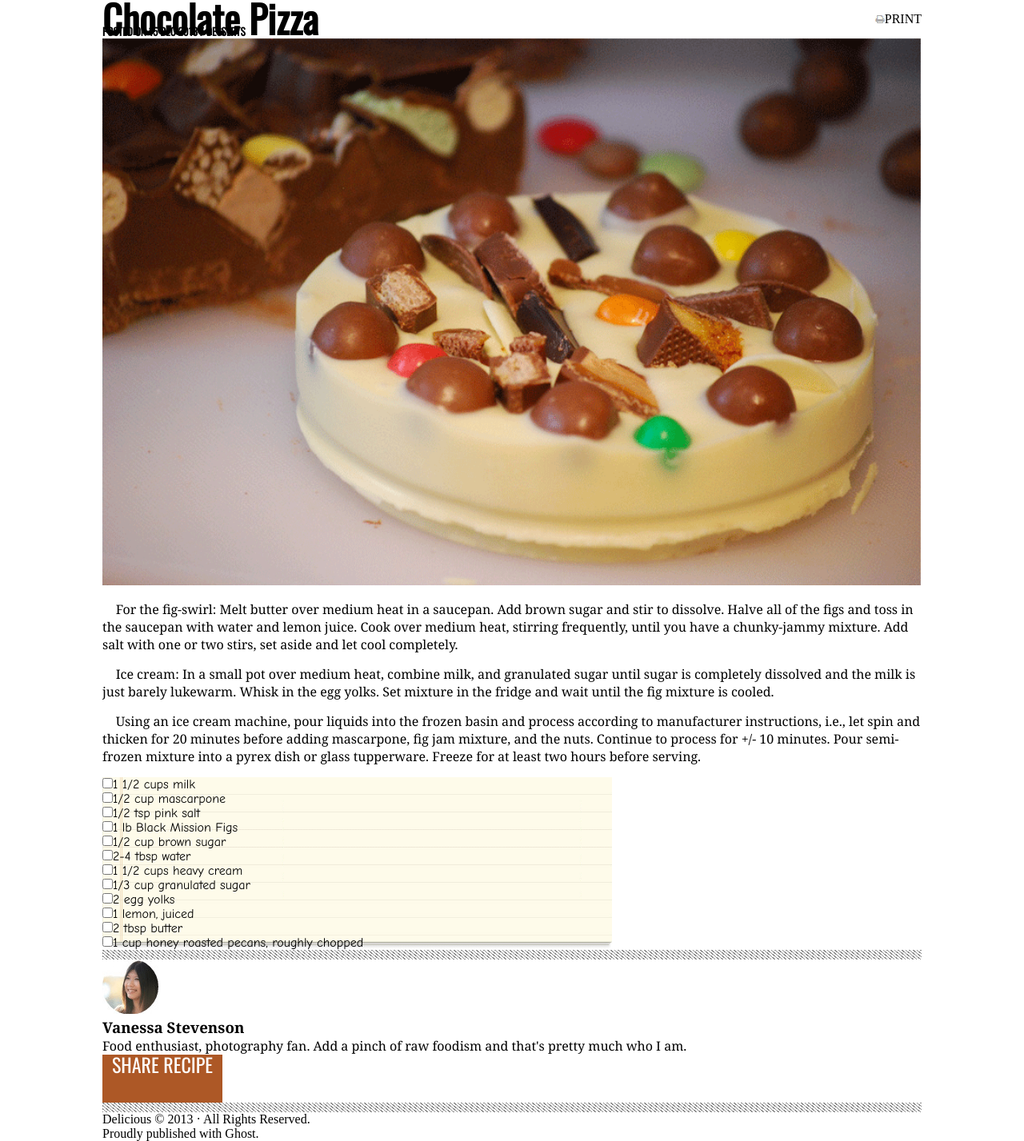
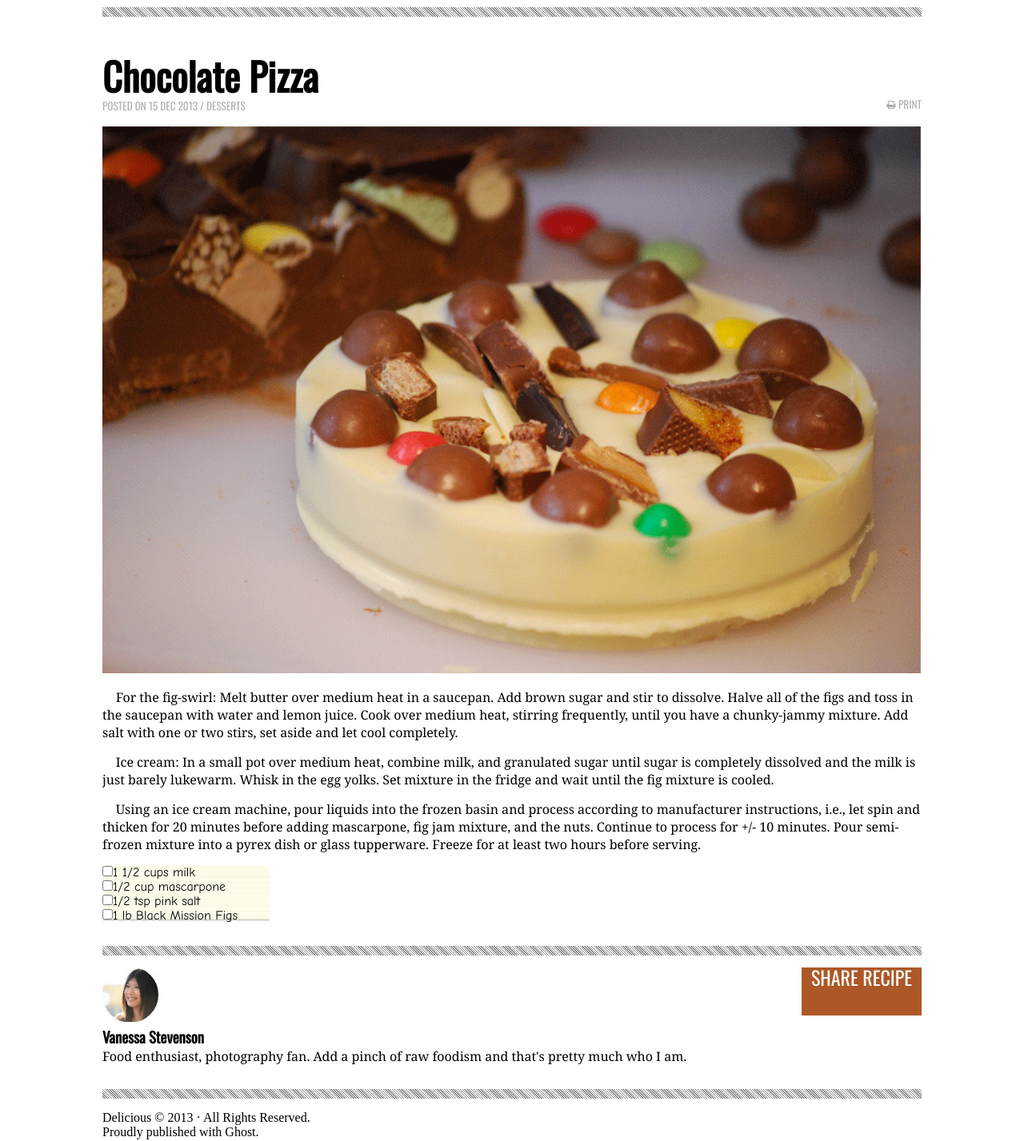
Before and after one commit to jjfeore/chocolatepizza, a plain HTML site: page index.html in a window 1280 px wide. Shown: the part 92-1519 px from the top of the page at 80% size. Drawn offline with nearby package versions, Linux system fonts and the light colour scheme.

Commit message:
Working top to bottom on the styling. Starting to look solid up top.

```diff
--- a/index.html
+++ b/index.html
@@ -27,7 +27,6 @@
           <img src="images/mail-icon.png" />
         </div>
       </section>
-      <div id="clear-fix"></div>
       <hr>
     </header>
 
@@ -38,7 +37,7 @@
           <h5>POSTED ON 15 DEC 2013 / DESSERTS</h5>
         </div>
         <div id="print-div">
-          <img src="images/print-icon.png" />PRINT
+          <img src="images/print-icon.png" />&nbsp;PRINT
         </div>
       </section>
       <div id="clear-fix"></div>
@@ -70,11 +69,9 @@
 
     <footer>
       <hr>
-      <section id="author-sect">
-        <div>
+      <section>
+        <div id="author-sect">
           <img src="images/van-pic.png" />
-        </div>
-        <div id="author-info">
           <h3>Vanessa Stevenson</h3>
           <p>Food enthusiast, photography fan. Add a pinch of raw foodism and that's pretty much who I am.</p>
         </div>
@@ -82,6 +79,7 @@
           SHARE RECIPE
         </div>
       </section>
+      <div id="clear-fix"></div>
       <hr id="small-icon">
       <section id="legal">
         <p>Delicious &copy; 2013 &middot; All Rights Reserved.</p>
--- a/style.css
+++ b/style.css
@@ -20,6 +20,7 @@ h1, h2, h3, h4, h5, h6 {
 }
 
 header section {
+  position: relative;
   overflow: hidden;
   margin-top: 15px;
 }
@@ -41,7 +42,7 @@ header section {
 
 #logo-sect img {
   float: left;
-  margin: 10px;
+  margin: 5px 10px 0px 0px;
 }
 
 #logo-text {
@@ -61,27 +62,46 @@ header section {
 
 hr {
   background: repeating-linear-gradient(
-  40deg,
+  45deg,
   #888,
   #888 1px,
   #FFF 1px,
-  #FFF 3px
+  #FFF 2px
   );
   height: 12px;
+  margin-top: 30px;
+}
+
+main section {
+  position: relative;
+  overflow: hidden;
+  margin-top: 50px;
+  height: 71px;
 }
 
 #title-div {
   float: left;
-  line-height: 1em;
 }
 
 #title-div h1 {
   font-size: 3em;
+  line-height: 1em;
   font-weight: bold;
+}
+
+#title-div h5 {
+  color: #B1B1B1;
+  font-weight: 300;
+  line-height: 2em;
 }
 
 #print-div {
   float: right;
+  color: #B1B1B1;
+  font-weight: 300;
+  line-height: 9em;
+  font-size: 0.83em;
+  font-family: 'Oswald', sans-serif;
 }
 
 article {
@@ -102,21 +122,27 @@ article p {
   width: 100%;
   background-size: contain;
   background-repeat: no-repeat;
-  overflow: auto;
+  overflow: hidden;
   background-image: url("images/list-bg.png");
   font-family: 'Comic Sans MS', serif;
 }
 
+footer section {
+  overflow: hidden;
+  margin-top: 15px;
+}
+
+#author-sect {
+  float: left;
+  font-family: Georgia, serif;
+}
+
 #author-sect h3 {
-  font-family: Georgia, serif;
   font-weight: bold;
 }
 
-#author-sect p {
-  font-family: Georgia, serif;
-}
-
 #share-recipe {
+  float: right;
   font-family: 'Oswald', sans-serif;
   font-weight: 300;
   font-size: 1.5em;
```
